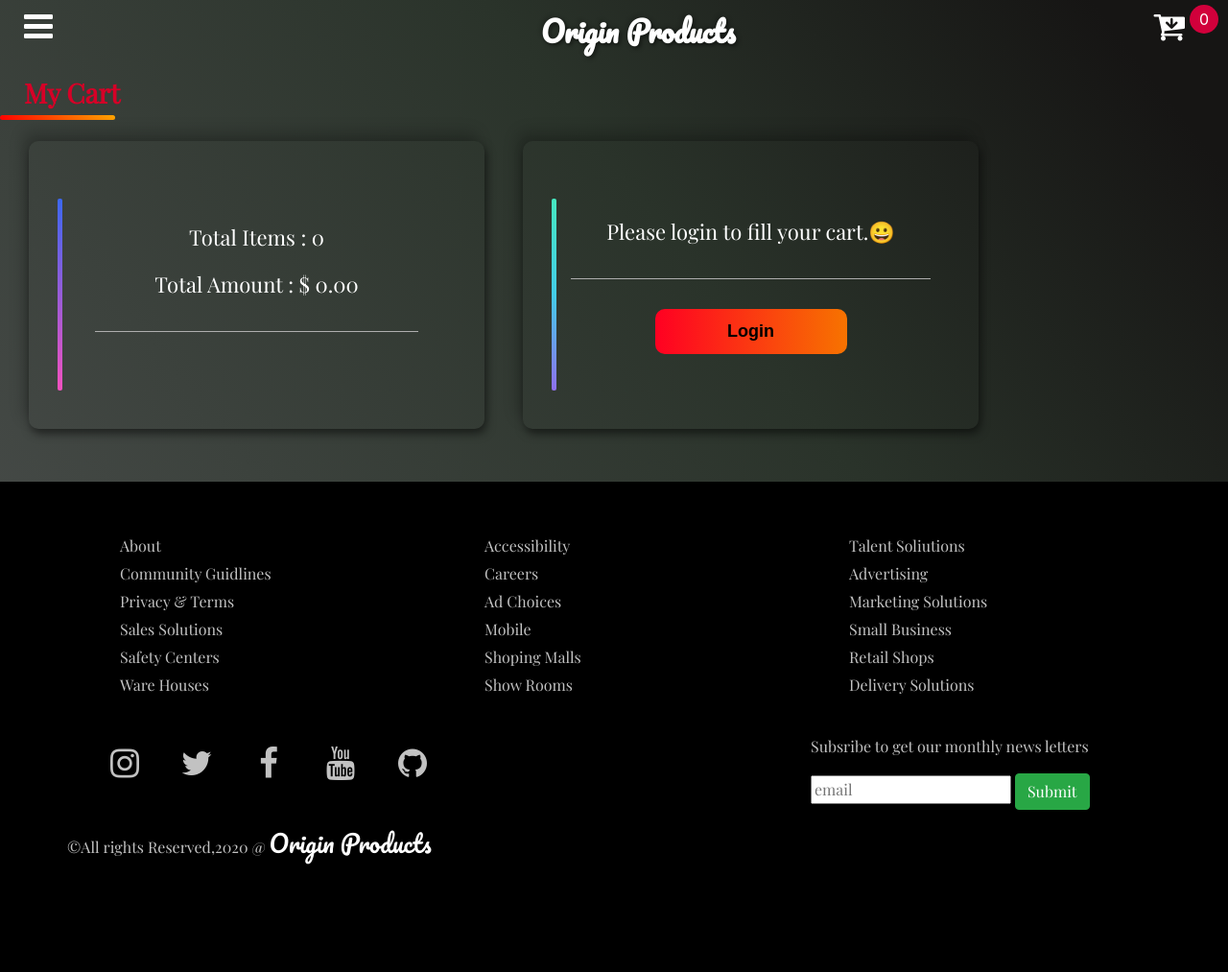
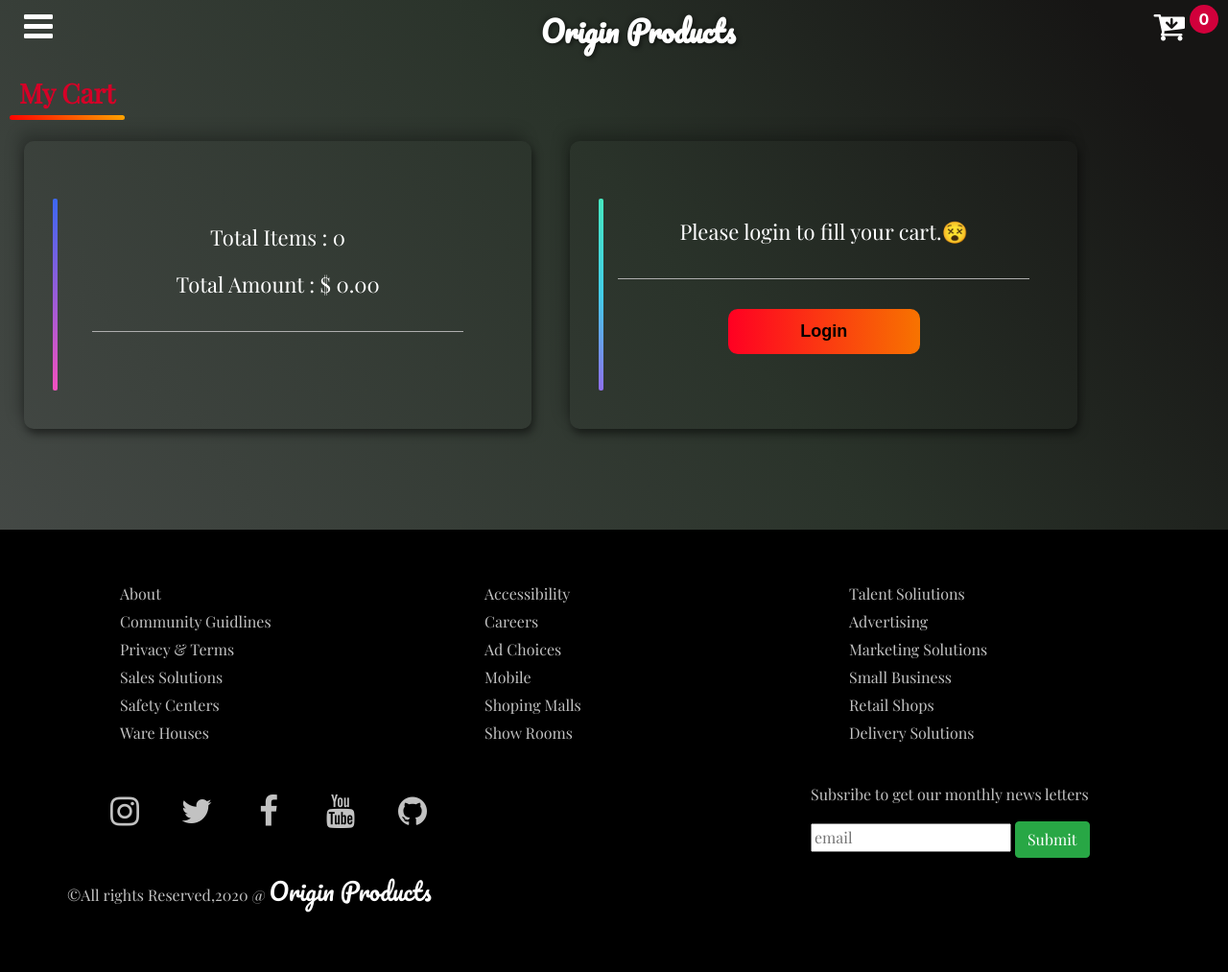
Before and after one commit to Ajay-creator/E_commerce, a Django app: page /my_cart/ in a window 1280 px wide. Shown: the whole page at 96% size. Before the commit the page ends 901 px from the top, so only its background shows below. Run offline with Django 3.2, Linux system fonts and the light colour scheme; some libraries are stand-ins or nearby versions; some web fonts are replaced.

Commit message:
cart fix

```diff
--- a/base_app/static/css/base_app/base.css
+++ b/base_app/static/css/base_app/base.css
@@ -46,6 +46,7 @@ body{
 .header p{
     background:#d1003b;
     color:#fff;
+    font-weight: bold;
     border-radius:50%;
     padding:3px;
     height:30px;
--- a/base_app/templates/base_app/base.html
+++ b/base_app/templates/base_app/base.html
@@ -13,6 +13,8 @@
             justify-content:center;
             align-items:center;
             margin-top:50vh;
+            position:fixed;
+            z-index:2000;
         }
         .circle1{
             border:10px solid #34ebe8;
--- a/base_app/templates/base_app/cart.html
+++ b/base_app/templates/base_app/cart.html
@@ -4,13 +4,9 @@
 
 <style type="text/css">
 	.cart{
-		position:relative;
-		margin-top: 80px;
-		margin-bottom:30px;
-		margin-left:10px;
-		margin-right:10px;
+		margin:80px 20px;
 		font-family: 'Playfair Display', serif;
-
+		position: relative;
 	}
 	.cart-item{
 		color:#ffffff;
@@ -144,8 +140,7 @@
 		}
 	}
 </style>
-
-<div class="cart container">
+<div class="cart">
 	<h3>My Cart</h3>
 	<div class=" row">
 		<div class="col-md-5 check-out box">
--- a/base_app/views.py
+++ b/base_app/views.py
@@ -43,7 +43,6 @@ def SignupPage(request):
 
 				if form.is_valid():
 					user = form.save()
-
 					customer=Customer.objects.create(user=user)
 					username = form.cleaned_data.get("username")
 					messages.success(request,"Account has been successfully created for "+username)
@@ -52,15 +51,8 @@ def SignupPage(request):
 				else:
 					messages.error(request,"Password must be atleast 8 characters long and should cantain letters, numbers and speacial characters")
 
-	if request.user.is_authenticated:
-		customer = request.user.customer
-		order,created = Order.objects.get_or_create(customer=customer,complete=False)
-		cartItems = order.get_cart_items
 
-	else:
-		cartItems = 0
-
-	context = {"cartItems":cartItems,"form":form}
+	context = {"form":form}
 	return render(request,"base_app/signup.html",context)
 
 def LoginPage(request):
@@ -154,7 +146,7 @@ def Cart(request):
 	else:
 		items=[]
 		order = {"get_cart_total":0,"get_cart_items":0}
-		msg = "Please login to fill your cart.😀"
+		msg = "Please login to fill your cart.😵"
 
 	if request.user.is_authenticated:
 		customer = request.user.customer
```
Also changed, not shown: db.sqlite3.
